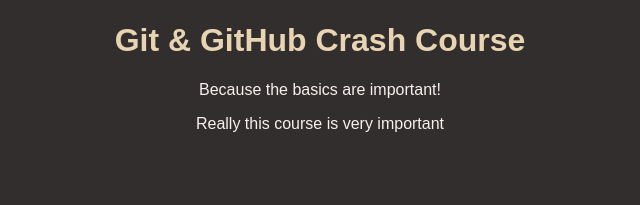
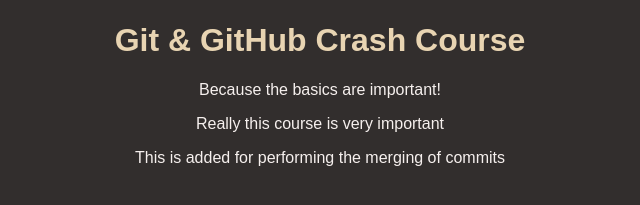
Before and after one commit to v10042000/github-crash-course, a plain HTML site: page index.html in a window 1280 px wide. Shown: the part 147-352 px from the top of the page, without its empty margins (320-960 px from the left). Drawn offline with Linux system fonts and the light colour scheme.

Commit message:
testing for merging

```diff
--- a/index.html
+++ b/index.html
@@ -12,5 +12,6 @@
     <h1>Git & GitHub Crash Course</h1>
     <p>Because the basics are important!</p>
     <p>Really this course is very important</p>
+    <p>This is added for performing the merging of commits</p>
   </body>
 </html>
```
